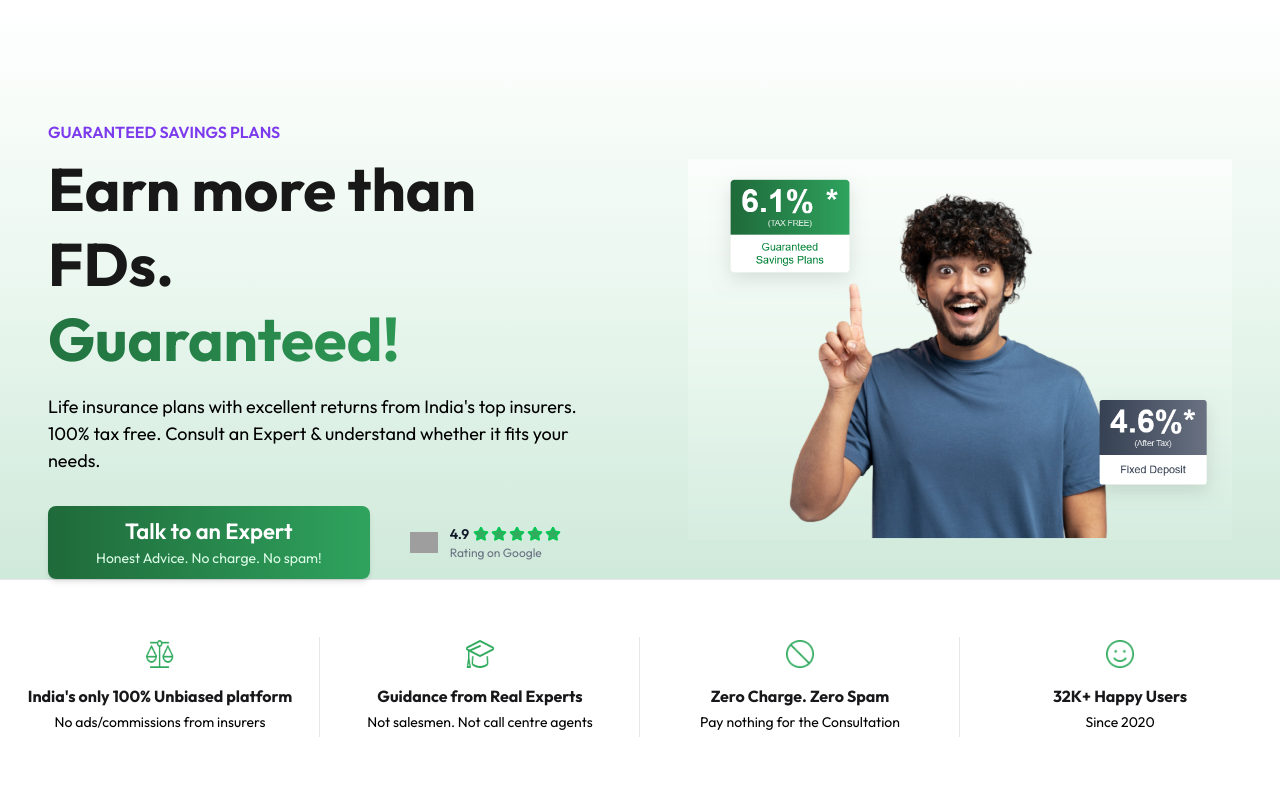
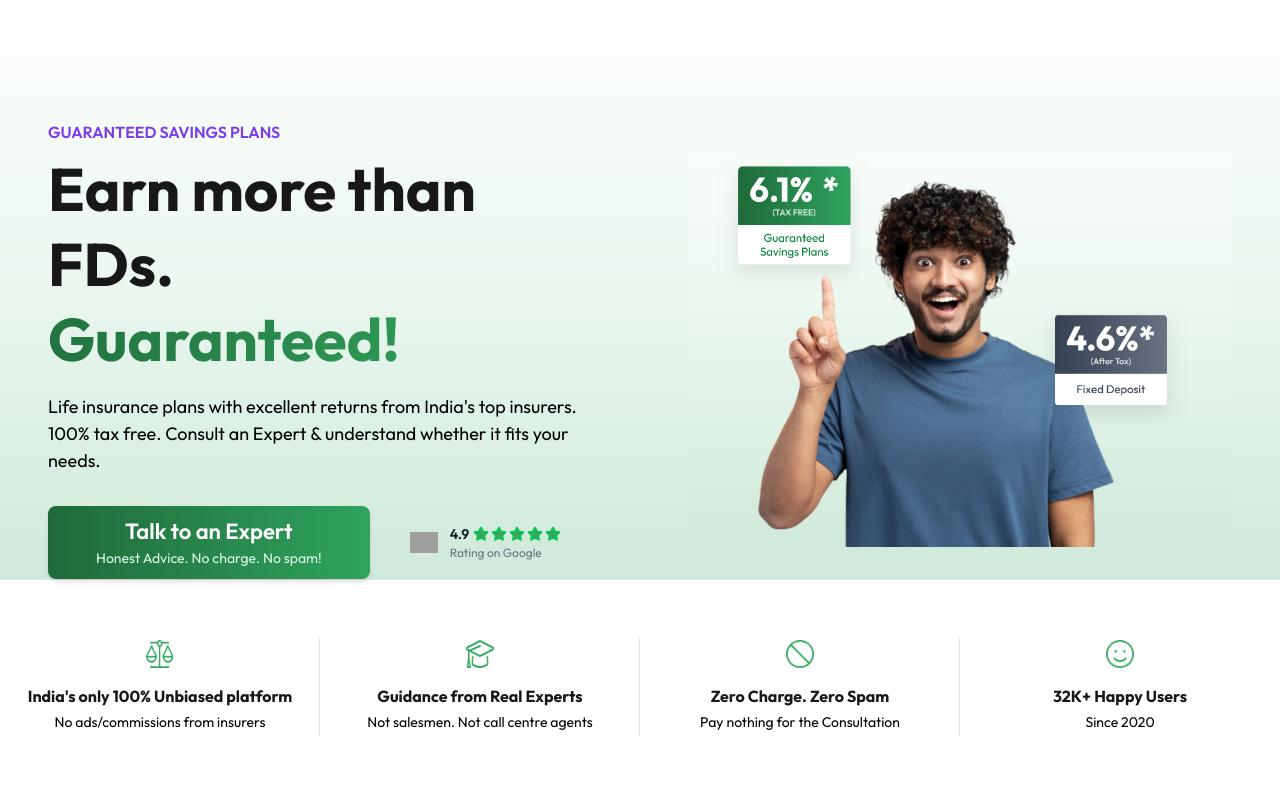
Before and after one commit to Niranjanyp/beshak, a Vue app: page / in a window 1280 px wide. Shown: the top 800 px of the page. Built offline with nearby package versions, Linux system fonts and the light colour scheme; grey boxes are pictures that could not be loaded.

Commit message:
Change In Responsiveness

```diff
--- a/src/components/IntroSection.vue
+++ b/src/components/IntroSection.vue
@@ -101,7 +101,7 @@
               <Star
                 v-for="i in 5"
                 :key="i"
-                class="w-4 h-4 text-green-500 fill-[#33ab5f]"
+                class="w-4 h-4 text-green-500 fill-[#1f6b3b]"
               />
             </div>
 
@@ -112,7 +112,7 @@
         </div>
       </div>
 
-      <img class="hidden md:block" src="../assets/HeroImg.png" />
+      <img class="hidden md:block" src="../assets/HeroImg1.png" />
       <img class="md:hidden" src="../assets/HeroImgSm.png" />
     </div>
   </section>
```
Also changed, not shown: src/assets/HeroImg.png (deleted), src/assets/HeroImg1.png (added).
